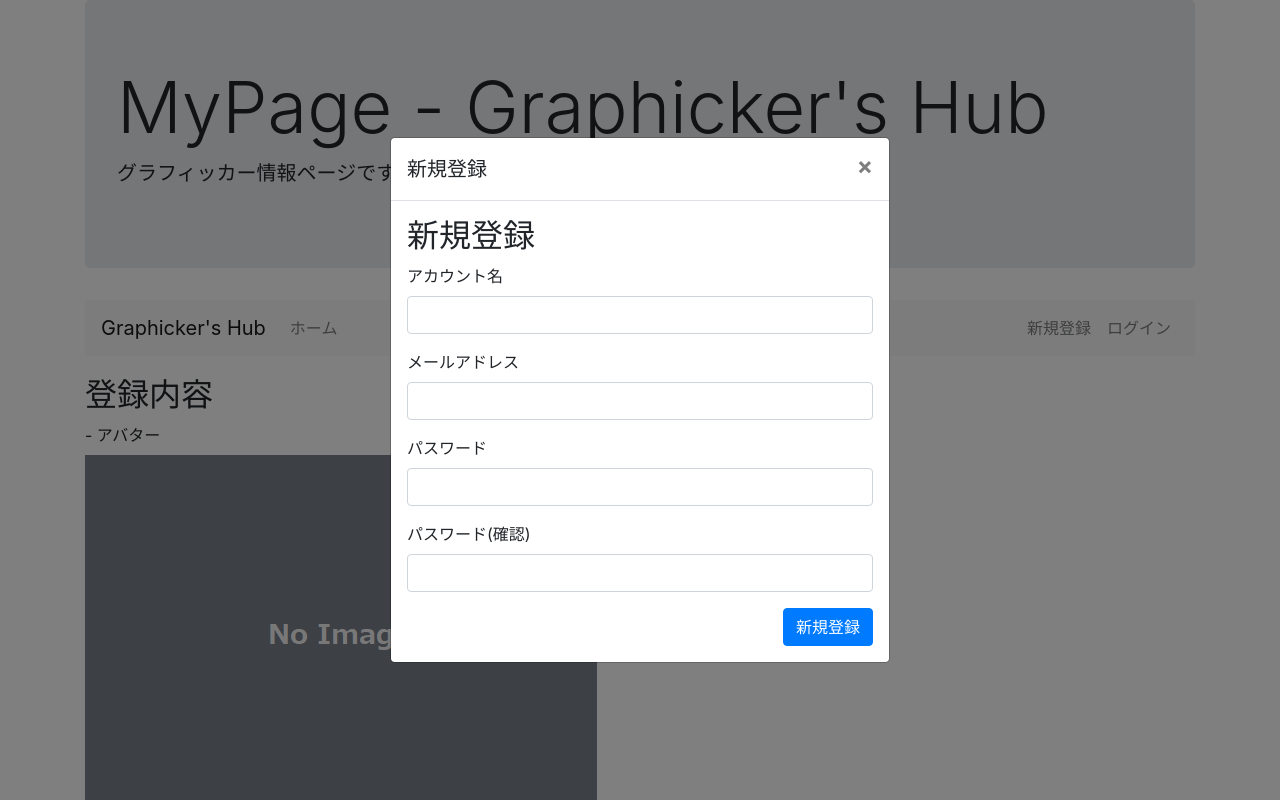
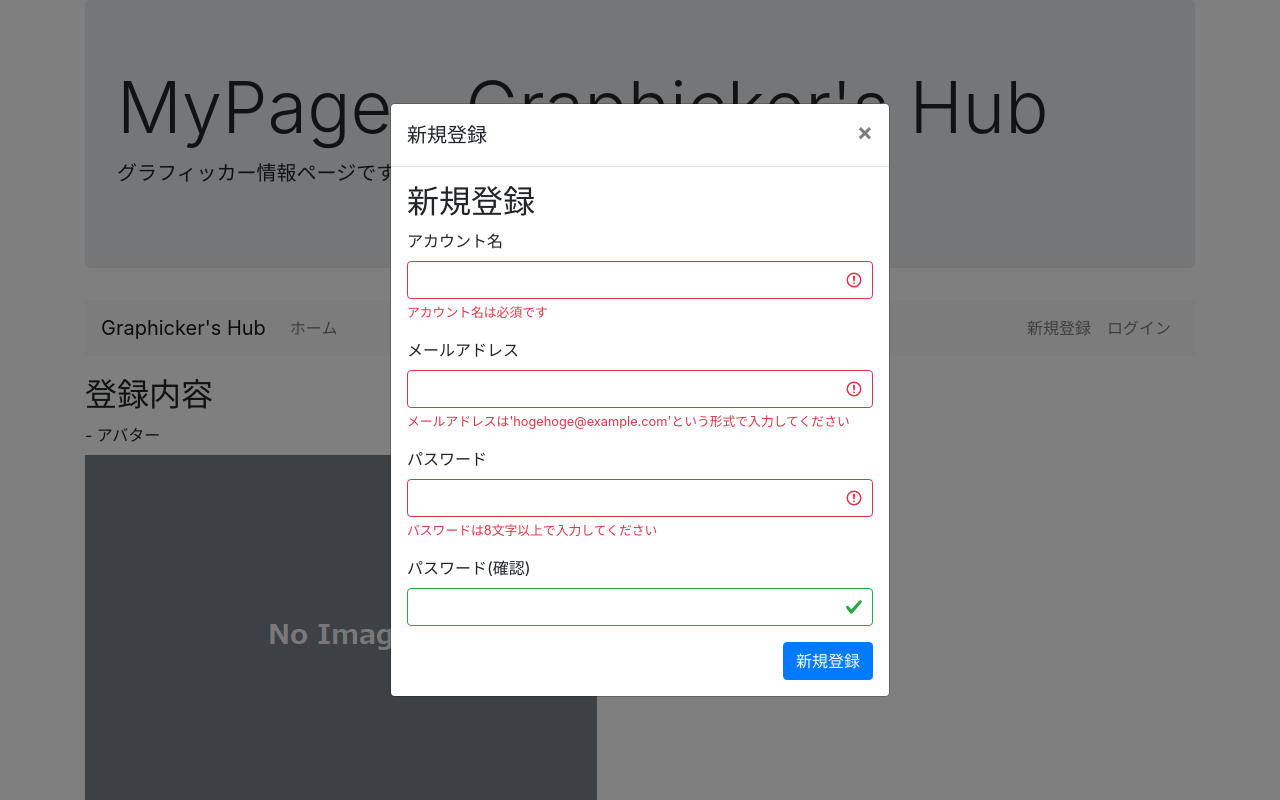
Before and after one commit to codeforyouth/graphickers-hub-client, a Nuxt app: page /mypage in a window 1280 px wide. Both pictures are taken after a click on the link "新規登録". Shown: the top 800 px of the page. Built offline with nearby package versions, Linux system fonts and the light colour scheme.

Commit message:
バリデーション機能付与

```diff
--- a/components/modal/signupModal.vue
+++ b/components/modal/signupModal.vue
@@ -10,6 +10,7 @@
         <b-form-input
           id="name-input"
           v-model="signup.name"
+          :state="checkName"
           type="text"
           required
         ></b-form-input>
@@ -18,11 +19,12 @@
       <b-form-group
         label="メールアドレス"
         label-for="email-input"
-        invalid-feedback="メールアドレスは必須です"
+        invalid-feedback="メールアドレスは'hogehoge@example.com'という形式で入力してください"
       >
         <b-form-input
           id="email-input"
           v-model="signup.email"
+          :state="checkEmail"
           type="text"
           required
         ></b-form-input>
@@ -31,11 +33,12 @@
       <b-form-group
         label="パスワード"
         label-for="password-input"
-        invalid-feedback="パスワードは必須です"
+        invalid-feedback="パスワードは8文字以上で入力してください"
       >
         <b-form-input
           id="password-input"
           v-model="signup.password"
+          :state="checkPassword"
           type="password"
           required
         ></b-form-input>
@@ -44,11 +47,12 @@
       <b-form-group
         label="パスワード(確認)"
         label-for="password-confirmation-input"
-        invalid-feedback="パスワード(確認)は必須です"
+        invalid-feedback="パスワードが一致していません"
       >
         <b-form-input
           id="confirmation"
           v-model="signup.passwordConfirmation"
+          :state="checkPasswordConfirmation"
           type="password"
           required
         ></b-form-input>
@@ -85,6 +89,20 @@ export default Vue.extend({
     }
   },
   computed: {
+    checkName() {
+      return this.signup.name.length > 0
+    },
+    checkEmail() {
+      return /^(([^<>()[\]\\.,;:\s@"]+(\.[^<>()[\]\\.,;:\s@"]+)*)|(".+"))@((\[[0-9]{1,3}\.[0-9]{1,3}\.[0-9]{1,3}\.[0-9]{1,3}\])|(([a-zA-Z\-0-9]+\.)+[a-zA-Z]{2,}))$/.test(
+        this.signup.email
+      )
+    },
+    checkPassword() {
+      return this.signup.password.length > 7
+    },
+    checkPasswordConfirmation() {
+      return this.signup.password === this.signup.passwordConfirmation
+    },
     ...mapState('sessionGraphicker', {
       ErrorMessage: 'ErrorMessage',
       isSignupError: 'isSignupError'
--- a/pages/mypage.vue
+++ b/pages/mypage.vue
@@ -22,11 +22,16 @@
 
         <p v-if="isUpdateMode">変更する箇所を入力してください。</p>
 
-        <b-form-group label="- メールアドレス" label-for="email-input">
+        <b-form-group
+          label="- メールアドレス"
+          label-for="email-input"
+          invalid-feedback="メールアドレスは'hogehoge@example.com'という形式で入力してください"
+        >
           <b-form-input
             v-if="isUpdateMode"
             id="email-input"
             v-model="form.email"
+            :state="checkEmail"
             type="text"
           ></b-form-input>
           <span v-if="!isUpdateMode">{{ form.email }}</span>
@@ -68,10 +73,12 @@
           v-if="isUpdateMode"
           label="- 新パスワード"
           label-for="new-password-input"
+          invalid-feedback="パスワードは8文字以上で入力してください"
         >
           <b-form-input
             id="new-password-input"
             v-model="form.newPassword"
+            :state="checkPassword"
             type="password"
           ></b-form-input>
         </b-form-group>
@@ -80,12 +87,14 @@
           v-if="isUpdateMode"
           label="- 新パスワード確認"
           label-for="new-password-confirmation-input"
-          invalid-feedback="Password Confirmation is required"
+          invalid-feedback="パスワードが一致していません"
         >
           <b-form-input
             id="new-password-confirmation"
             v-model="form.newPasswordConfirmation"
+            :state="checkPasswordConfirmation"
             type="password"
+            required
           ></b-form-input>
         </b-form-group>
 
@@ -185,6 +194,19 @@ export default Vue.extend({
     }
   },
   computed: {
+    checkEmail() {
+      return /^(([^<>()[\]\\.,;:\s@"]+(\.[^<>()[\]\\.,;:\s@"]+)*)|(".+"))@((\[[0-9]{1,3}\.[0-9]{1,3}\.[0-9]{1,3}\.[0-9]{1,3}\])|(([a-zA-Z\-0-9]+\.)+[a-zA-Z]{2,}))$/.test(
+        this.form.email
+      )
+    },
+    checkPassword() {
+      return (
+        this.form.newPassword.length === 0 || this.form.newPassword.length > 7
+      )
+    },
+    checkPasswordConfirmation() {
+      return this.form.newPassword === this.form.newPasswordConfirmation
+    },
     avatarUrl() {
       return this.graphicker.avatar_url
         ? this.graphicker.avatar_url
```
